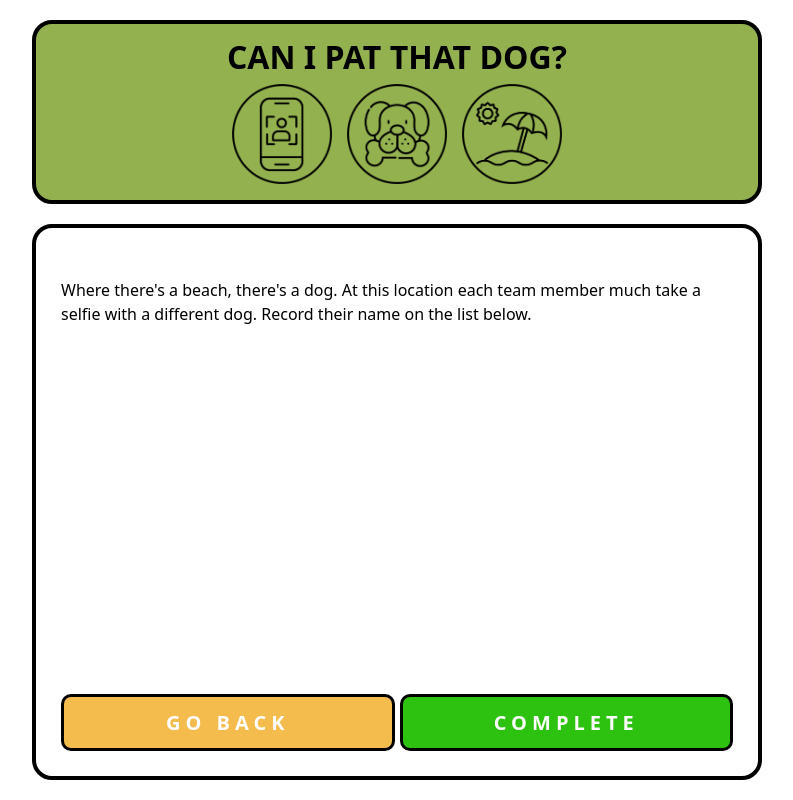
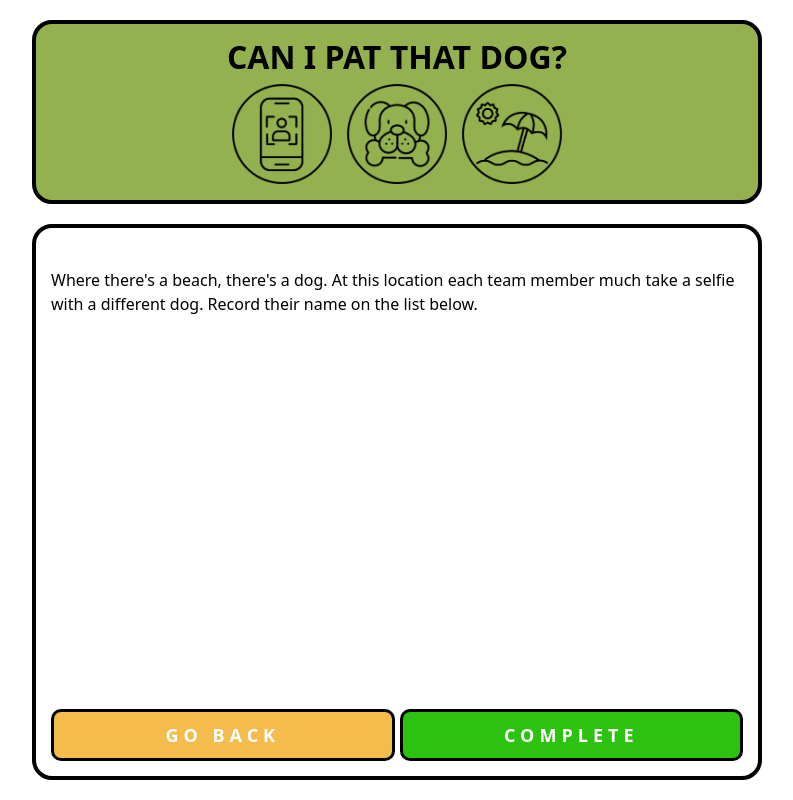
Before and after one commit to haydnkerr/Amazing-Race, a React (Vite) app: page /Amazing-Race/DogSelfie in a window 1280 px wide. Shown: the whole page, without its empty margins (243-1036 px from the left). Built offline with nearby package versions, Linux system fonts and the light colour scheme.

Commit message:
Update App.css

```diff
--- a/src/App.css
+++ b/src/App.css
@@ -81,7 +81,7 @@ body {
   align-items: center;
   border-radius: 10px;
   width: 100%;
-  font-size: 1.25rem;
+  font-size: 1.125rem;
   text-transform: uppercase;
   letter-spacing: 5px;
   font-weight: 800;
@@ -190,7 +190,7 @@ body {
   display: flex;
   flex-direction: column;
   justify-content: space-between;
-  padding: 50px 25px 25px 25px;
+  padding: 40px 15px 15px 15px;
 }
 
 .numpad {
```
